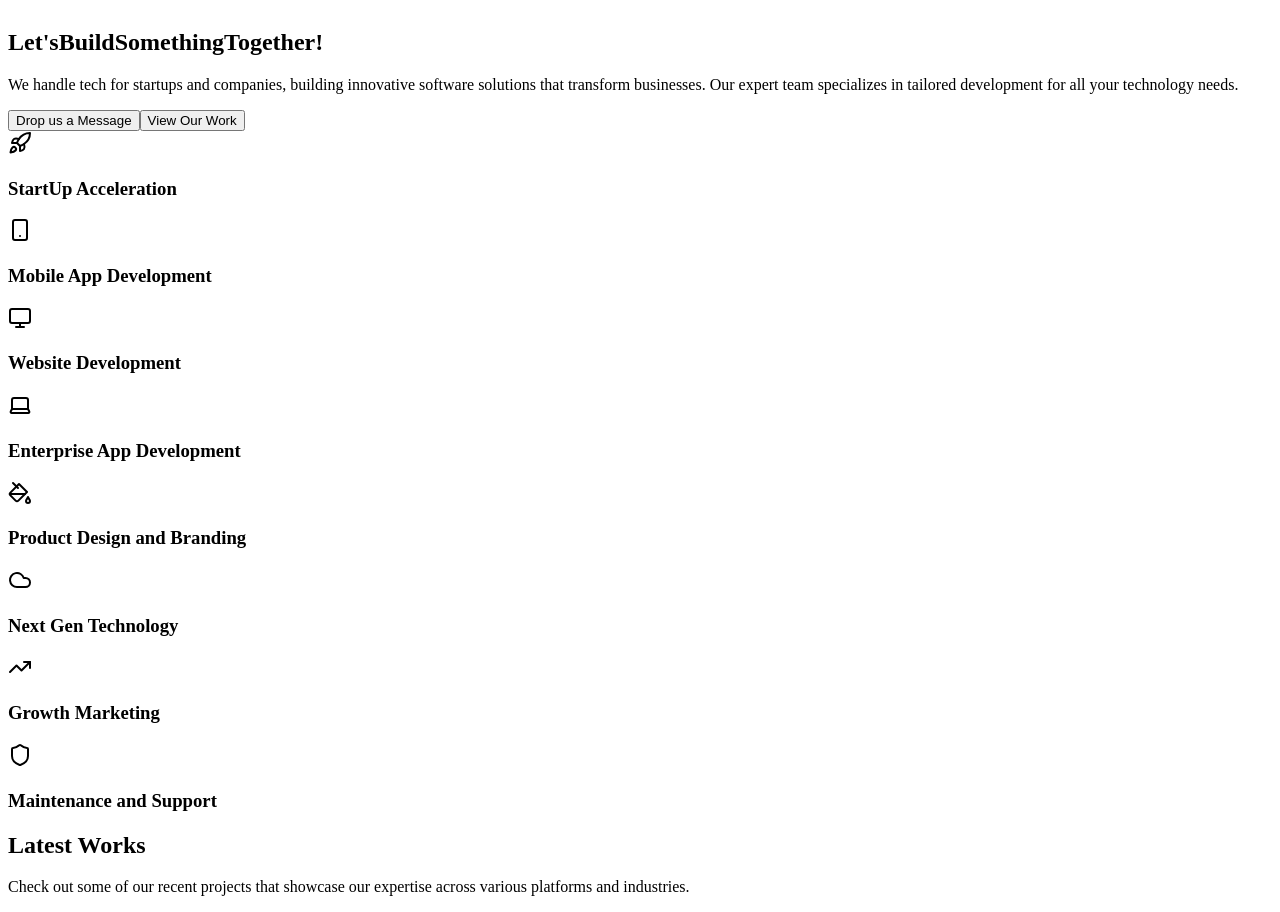
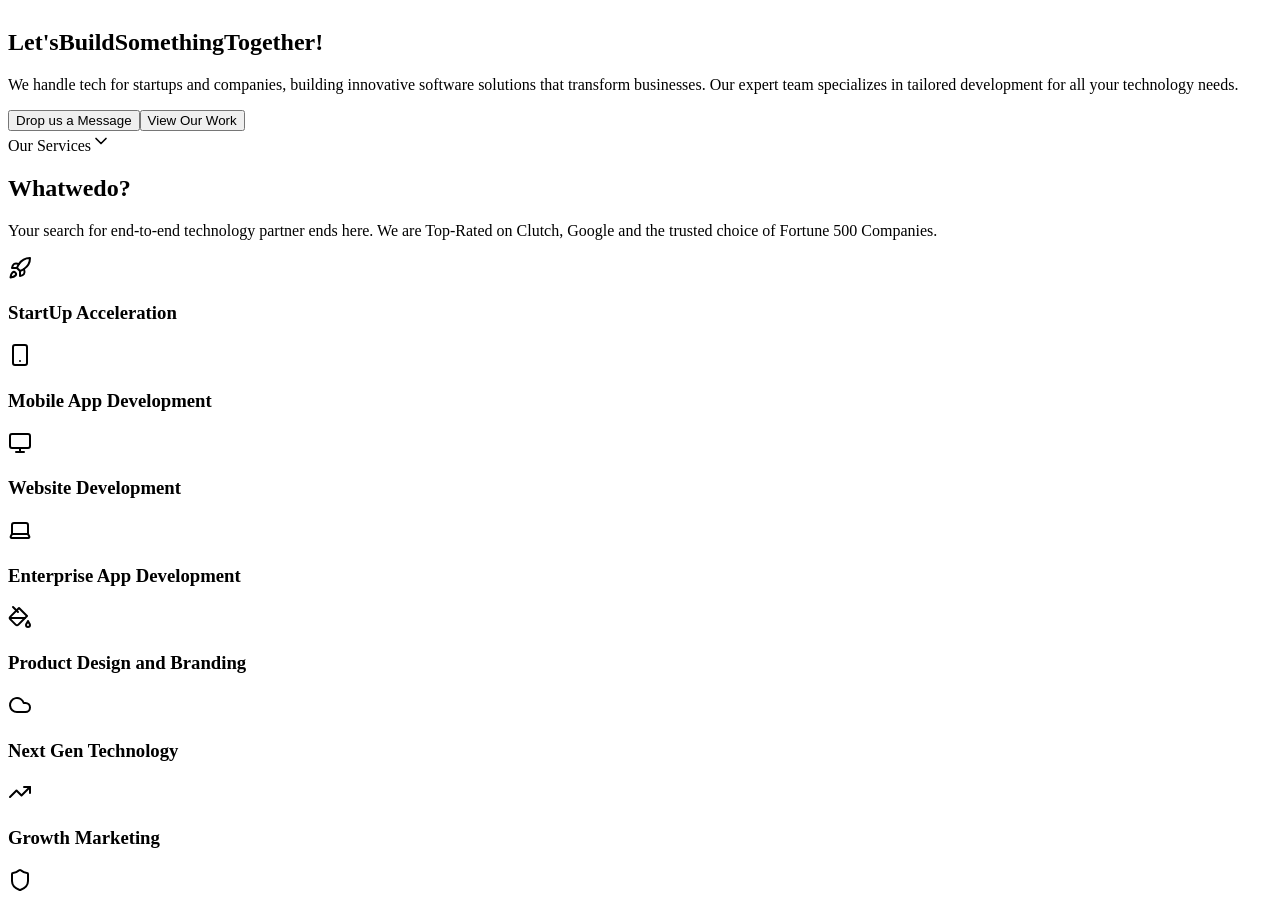
Before and after one commit to Abh2004/Ai-dev-duo, a React (Vite) app in the folder client/: page / in a window 1280 px wide. Shown: the part 980-1892 px from the top of the page. Built offline with nearby package versions, Linux system fonts and the light colour scheme.

Commit message:
Restored to '9988decacd0ac7acb174831fa5fb1dfde4125465'
Replit-Restored-To: 9988decacd0ac7acb174831fa5fb1dfde4125465

```diff
--- a/client/src/components/Services.tsx
+++ b/client/src/components/Services.tsx
@@ -7,7 +7,57 @@ export default function Services() {
   return (
     <section id="services" className="py-20 relative overflow-hidden bg-black">
       <div className="container mx-auto px-4 relative z-10">
+        <div className="flex items-center mb-2">
+          <motion.div
+            initial={{ opacity: 0, x: -20 }}
+            whileInView={{ opacity: 1, x: 0 }}
+            transition={{ duration: 0.5 }}
+            viewport={{ once: true }}
+            className="flex items-center"
+          >
+            <span className="text-white font-medium mr-2">Our Services</span>
+            <svg
+              xmlns="http://www.w3.org/2000/svg"
+              width="20"
+              height="20"
+              viewBox="0 0 24 24"
+              fill="none"
+              stroke="currentColor"
+              strokeWidth="2"
+              strokeLinecap="round"
+              strokeLinejoin="round"
+              className="text-white"
+            >
+              <path d="M6 9l6 6 6-6"/>
+            </svg>
+          </motion.div>
+        </div>
 
+        <motion.div
+          className="mb-16"
+          initial={{ opacity: 0, y: 20 }}
+          whileInView={{ opacity: 1, y: 0 }}
+          transition={{ duration: 0.7 }}
+          viewport={{ once: true }}
+        >
+          <AnimatedText
+            text="What we do?"
+            tagName="h2"
+            className="text-3xl md:text-5xl font-bold mb-4 text-center"
+            duration={0.05}
+          />
+
+          <motion.p
+            className="text-[#AAAAAA] max-w-3xl mx-auto text-center mb-12"
+            initial={{ opacity: 0 }}
+            whileInView={{ opacity: 1 }}
+            transition={{ delay: 0.5, duration: 0.7 }}
+            viewport={{ once: true }}
+          >
+            Your search for end-to-end technology partner ends here. We are
+            Top-Rated on Clutch, Google and the trusted choice of Fortune 500 Companies.
+          </motion.p>
+        </motion.div>
 
         <div className="grid grid-cols-1 md:grid-cols-2 lg:grid-cols-4 gap-4">
           {serviceData.map((service, index) => (
```
Also changed, not shown: attached_assets/image_1744826738278.png (deleted), attached_assets/image_1744826755847.png (deleted).
